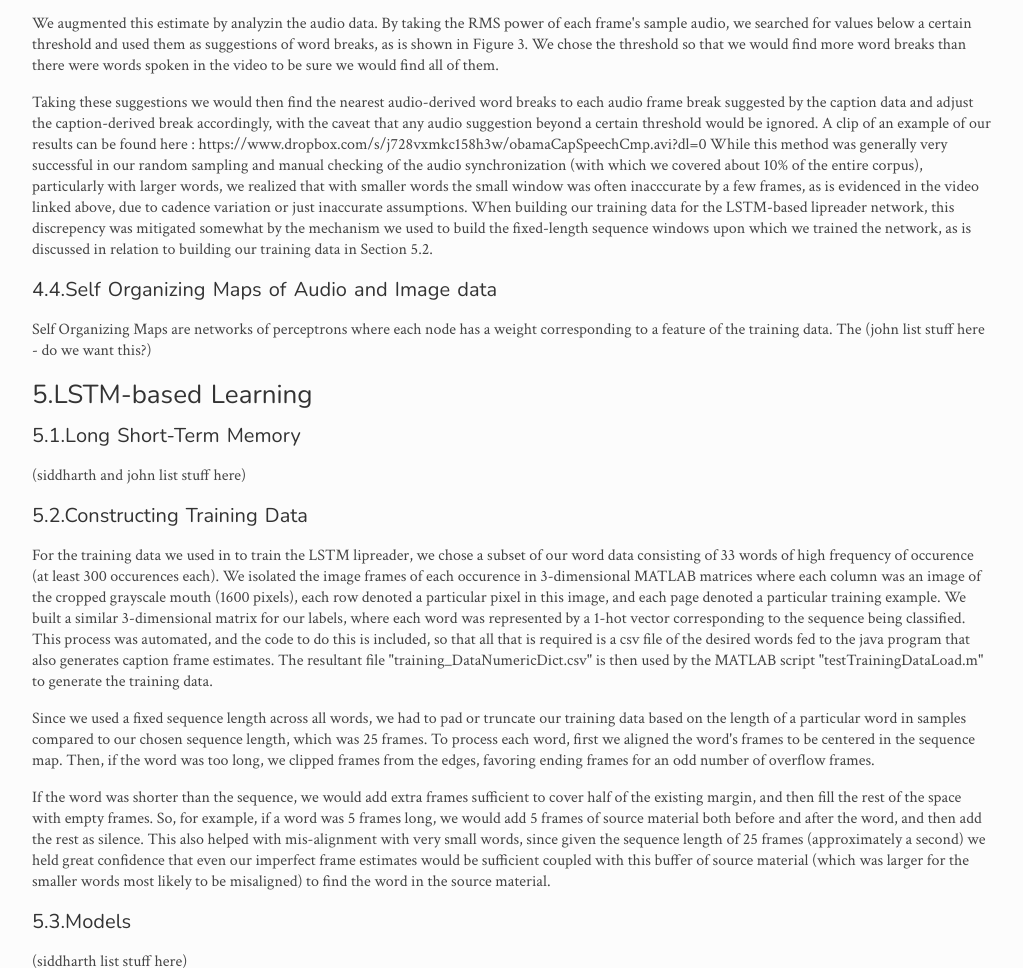
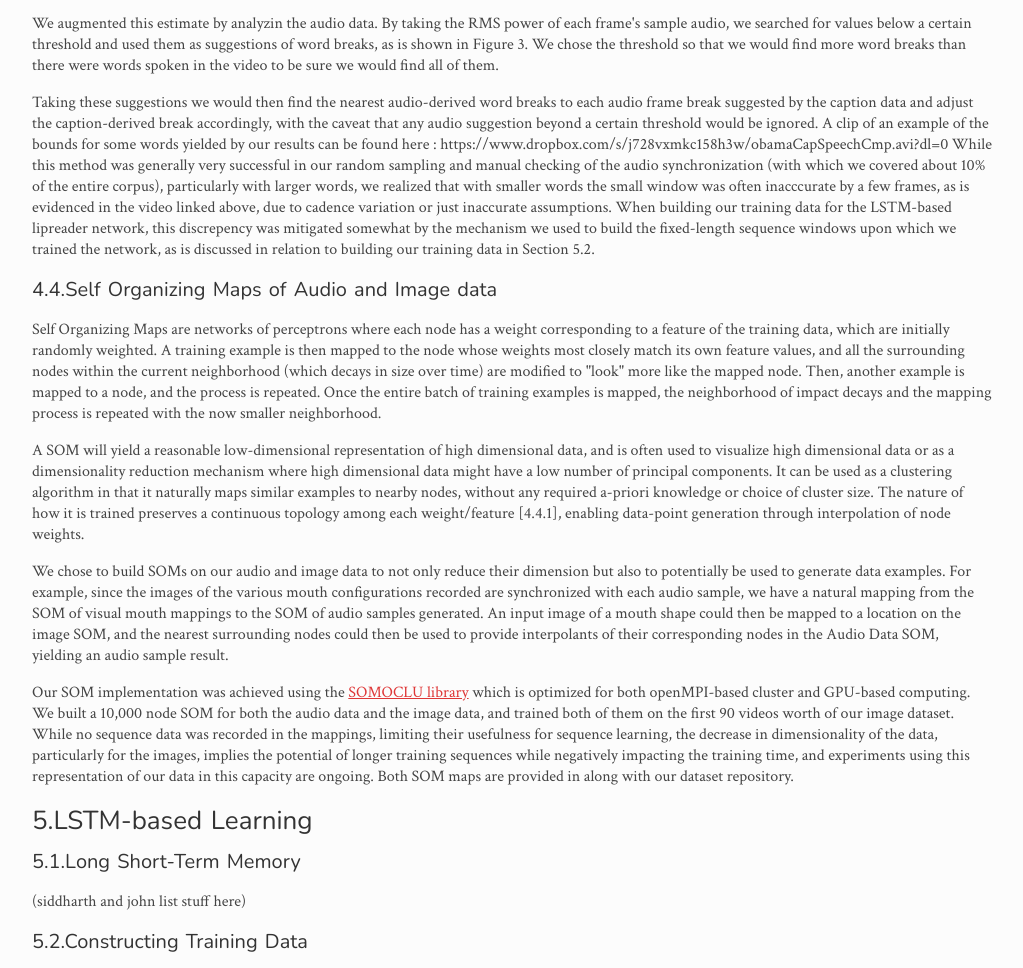
Before and after one commit to jturner65/cs7476FinalReport, a plain HTML site: page WebContent/index.html in a window 1280 px wide. Shown: the part 2868-3836 px from the top of the page, without its empty margins (128-1151 px from the left). Drawn offline with nearby package versions, Linux system fonts and the light colour scheme; files that its build step writes are made by us from their sources; a script that the page names is missing; a web font is replaced by a local one.

Commit message:
--added SOM stuff and SOM reference.  need SOM image ?

```diff
--- a/WebContent/index.html
+++ b/WebContent/index.html
@@ -246,7 +246,7 @@ we would estimate that "My" would display for 3 frames (100-103), "Fellow" would
 <p>We augmented this estimate by analyzin the audio data.  By taking the RMS power of each frame's sample audio, we searched for values below a certain threshold and used
 them as suggestions of word breaks, as is shown in Figure 3.  We chose the threshold so that we would find more word breaks than there were words spoken in the video to be sure we would find all of them. </p>
 <p>Taking these suggestions we would then find the nearest audio-derived word breaks to each audio frame break suggested by the caption data and adjust the caption-derived break accordingly, with the caveat that any
-audio suggestion beyond a certain threshold would be ignored.  A clip of an example of our results can be found here :
+audio suggestion beyond a certain threshold would be ignored.  A clip of an example of the bounds for some words yielded by our results can be found here :
 
 https://www.dropbox.com/s/j728vxmkc158h3w/obamaCapSpeechCmp.avi?dl=0
 
@@ -256,10 +256,20 @@ this discrepency was mitigated somewhat by the mechanism we used to build the fi
 to building our training data in Section 5.2.
 </p>
 <h4>4.4.Self Organizing Maps of Audio and Image data</h4>
-<p>Self Organizing Maps are networks of perceptrons where each node has a weight corresponding to a feature of the training data.  The
-
-(john list stuff here - do we want this?)
-
+<p>Self Organizing Maps are networks of perceptrons where each node has a weight corresponding to a feature of the training data, which are initially randomly weighted.  A training example is then
+mapped to the node whose weights most closely match its own feature values, and all the surrounding nodes within the current neighborhood (which decays in size over time) are modified to "look"
+more like the mapped node.  Then, another example is mapped to a node, and the process is repeated.  Once the entire batch of training examples is mapped, the neighborhood of impact decays and the
+mapping process is repeated with the now smaller neighborhood.</p>
+<p>A SOM will yield a reasonable low-dimensional representation of high dimensional data, and is often used to visualize high dimensional data or as a dimensionality reduction mechanism
+where high dimensional data might have a low number of principal components.  It can be used as a clustering algorithm in that it naturally maps similar examples to nearby nodes, without any required a-priori knowledge or choice of cluster size.
+The nature of how it is trained preserves a continuous topology among each weight/feature [4.4.1], enabling data-point generation through interpolation of node weights.</p>
+<p>We chose to build SOMs on our audio and image data to not only reduce their dimension but also to potentially be used to generate data examples.  For example, since the images of the various mouth configurations recorded are synchronized with each audio sample,
+we have a natural mapping from the SOM of visual mouth mappings to the SOM of audio samples generated.  An input image of a mouth shape could then be mapped to a location on the image SOM, and the nearest surrounding nodes could
+then be used to provide interpolants of their corresponding nodes in the Audio Data SOM, yielding an audio sample result.</p>
+<p>Our SOM implementation was achieved using the <a href="https://github.com/peterwittek/somoclu">SOMOCLU library</a> which is optimized for both openMPI-based cluster and
+GPU-based computing.  We built a 10,000 node SOM for both the audio data and the image data, and trained both of them on the first 90 videos worth of our image dataset.  While no sequence data was recorded in the mappings, limiting their
+usefulness for sequence learning, the decrease in dimensionality of the data, particularly for the images, implies the potential of longer training sequences while negatively impacting the training time, and experiments using this representation
+of our data in this capacity are ongoing.  Both SOM maps are provided in along with our dataset repository.
 </p>
 
 <h3>5.LSTM-based Learning</h3>
@@ -303,10 +313,13 @@ worked well, it was not perfect, and a well trained speech recognizer would undo
 given our word suggestions and frame estimations.</p>
 <p>Another desireable expansion would be augmenting the dataset with more speakers.  Many news programs and talkshows are available on youtube where an individual speaker is featured, face isolated and professionally recorded.  Using the
 collection methods and code we have accumulated it would not be difficult to process these clips in a similar manner and expand the dataset to cover other speakers.</p>
-
+<p>The nature of the SOM-based models and their potential as generative tools is intriguing.  It would be interesting to explore the extent by which a SOM representation of the data can embed
+the essential nature of the source material required for successful sequence learning, which could prove a promising mechanism to more quickly and efficiently train algorithms on sequences.</p>
 <h3>References</h3>
 <p>
-//cite SOM
+//build citations as chapter.para.cite # ?
+
+[4.4.1] "Learning from Data: Concepts, Theory, and Methods", By Vladimir Cherkassky, Filip M. Mulier
 
 (siddharth list stuff here)
 
```
